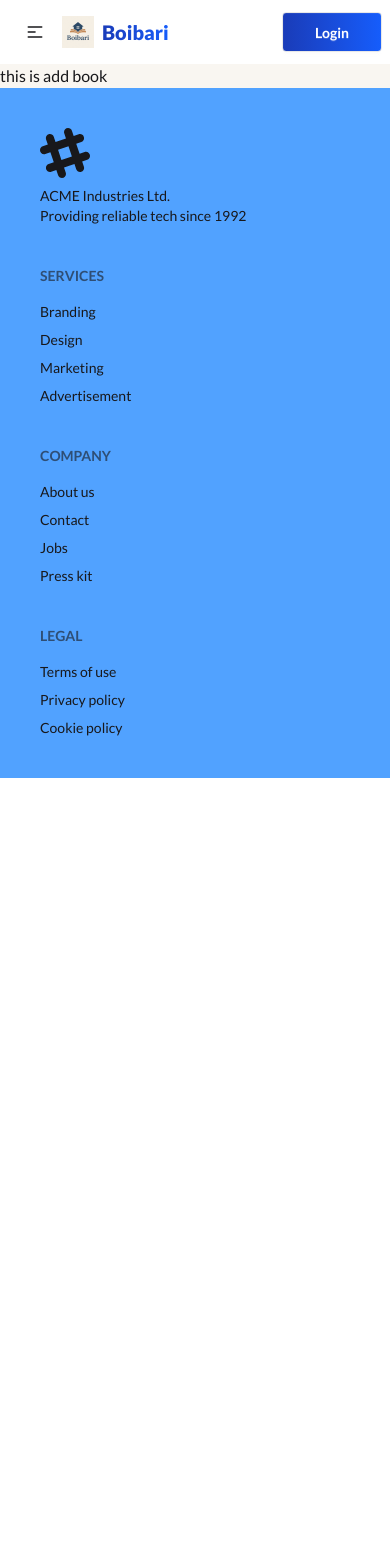
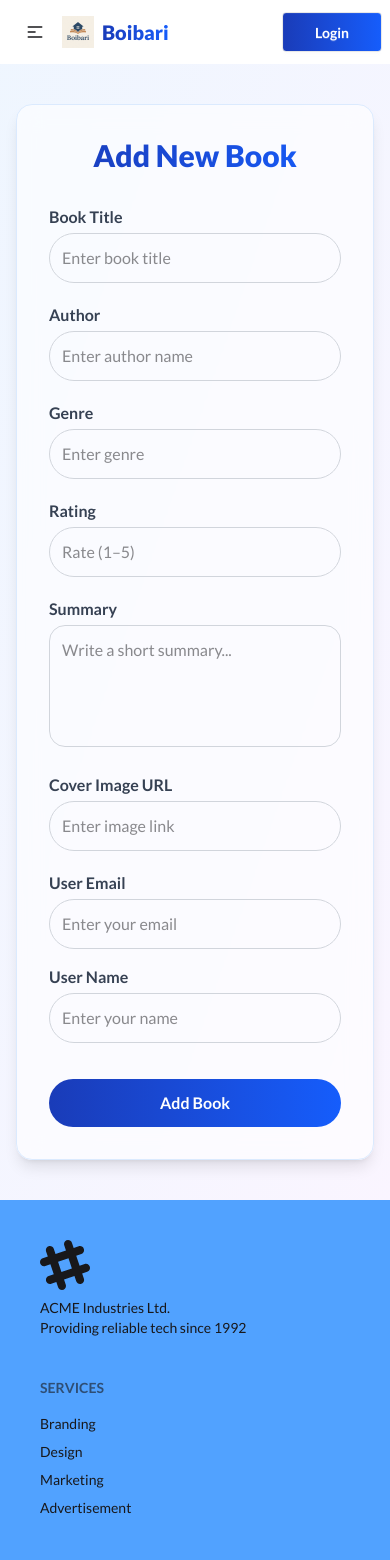
Before and after one commit to Alamin1052/boibari-client, a React (Vite) app: page /add-books in a window 390 px wide. Shown: the top 1560 px of the page. Before the commit the page ends 844 px from the top, so only its background shows below. Built offline with nearby package versions, Linux system fonts and the light colour scheme.

Commit message:
add book page ui done

```diff
--- a/src/Pages/AddBook.jsx
+++ b/src/Pages/AddBook.jsx
@@ -2,8 +2,105 @@ import React from 'react';
 
 const AddBook = () => {
     return (
-        <div>
-            <h1>this is add book</h1>
+        <div className="min-h-screen bg-gradient-to-br from-blue-50 to-purple-50 flex items-center justify-center py-10 px-4">
+            <div className="w-full max-w-3xl bg-white/60 backdrop-blur-md p-8 rounded-2xl shadow-lg border border-blue-100">
+
+                <h1 className="text-3xl md:text-4xl font-extrabold text-center mb-8 bg-gradient-to-r from-blue-800 to-blue-600 bg-clip-text text-transparent">
+                    Add New Book
+                </h1>
+
+
+                <form className="space-y-5">
+
+                    <div>
+                        <label className="block font-semibold mb-1 text-gray-700">Book Title</label>
+                        <input
+                            type="text"
+                            placeholder="Enter book title"
+                            className="w-full p-3 border border-gray-300 rounded-full focus:outline-none focus:ring-2 focus:ring-blue-400"
+                        />
+                    </div>
+
+
+                    <div>
+                        <label className="block font-semibold mb-1 text-gray-700">Author</label>
+                        <input
+                            type="text"
+                            placeholder="Enter author name"
+                            className="w-full p-3 border border-gray-300 rounded-full focus:outline-none focus:ring-2 focus:ring-blue-400"
+                        />
+                    </div>
+
+
+                    <div>
+                        <label className="block font-semibold mb-1 text-gray-700">Genre</label>
+                        <input
+                            type="text"
+                            placeholder="Enter genre"
+                            className="w-full p-3 border border-gray-300 rounded-full focus:outline-none focus:ring-2 focus:ring-blue-400"
+                        />
+                    </div>
+
+
+                    <div>
+                        <label className="block font-semibold mb-1 text-gray-700">Rating</label>
+                        <input
+                            type="number"
+                            min="1"
+                            max="5"
+                            placeholder="Rate (1–5)"
+                            className="w-full p-3 border border-gray-300 rounded-full focus:outline-none focus:ring-2 focus:ring-blue-400"
+                        />
+                    </div>
+
+                    <div>
+                        <label className="block font-semibold mb-1 text-gray-700">Summary</label>
+                        <textarea
+                            placeholder="Write a short summary..."
+                            rows="4"
+                            className="w-full p-3 border border-gray-300 rounded-2xl focus:outline-none focus:ring-2 focus:ring-blue-400 resize-none"
+                        ></textarea>
+                    </div>
+
+                    <div>
+                        <label className="block font-semibold mb-1 text-gray-700">Cover Image URL</label>
+                        <input
+                            type="text"
+                            placeholder="Enter image link"
+                            className="w-full p-3 border border-gray-300 rounded-full focus:outline-none focus:ring-2 focus:ring-blue-400"
+                        />
+                    </div>
+
+                    <div className="grid grid-cols-1 sm:grid-cols-2 gap-4">
+                        <div>
+                            <label className="block font-semibold mb-1 text-gray-700">User Email</label>
+                            <input
+                                type="email"
+                                placeholder="Enter your email"
+                                className="w-full p-3 border border-gray-300 rounded-full focus:outline-none focus:ring-2 focus:ring-blue-400"
+                            />
+                        </div>
+
+                        <div>
+                            <label className="block font-semibold mb-1 text-gray-700">User Name</label>
+                            <input
+                                type="text"
+                                placeholder="Enter your name"
+                                className="w-full p-3 border border-gray-300 rounded-full focus:outline-none focus:ring-2 focus:ring-blue-400"
+                            />
+                        </div>
+                    </div>
+
+                    <div className="text-center pt-4">
+                        <button
+                            type="submit"
+                            className="w-full sm:w-auto px-10 py-3 bg-gradient-to-r from-blue-800 to-blue-600 text-white font-semibold rounded-full hover:opacity-90 transition duration-300"
+                        >
+                            Add Book
+                        </button>
+                    </div>
+                </form>
+            </div>
         </div>
     );
 };
--- a/src/Pages/AllBooks.jsx
+++ b/src/Pages/AllBooks.jsx
@@ -2,8 +2,51 @@ import React from 'react';
 
 const AllBooks = () => {
     return (
-        <div>
-            <h1>this is Allbook</h1>
+        <div className="container mx-auto py-10 px-4">
+            {/* Page Title */}
+            <h1 className="text-3xl md:text-4xl font-bold text-center mb-6 bg-gradient-to-r from-blue-600 to-purple-500 bg-clip-text text-transparent">
+                All Books
+            </h1>
+
+            {/* Responsive Table Wrapper */}
+            <div className="overflow-x-auto shadow-md rounded-lg">
+                <table className="min-w-full border border-gray-200 bg-white">
+                    <thead className="bg-blue-200 text-gray-700">
+                        <tr>
+                            <th className="px-4 py-3 text-left">#</th>
+                            <th className="px-4 py-3 text-left">Title</th>
+                            <th className="px-4 py-3 text-left">Author</th>
+                            <th className="px-4 py-3 text-left">Genre</th>
+                            <th className="px-4 py-3 text-left">Rating</th>
+                            <th className="px-4 py-3 text-center">Actions</th>
+                        </tr>
+                    </thead>
+                    <tbody className="divide-y divide-gray-200">
+                        <tr className="hover:bg-blue-50">
+                            <td className="px-4 py-3">1</td>
+
+                            {/* Title + Image */}
+                            <td className="px-4 py-3 flex items-center gap-3">
+                                <img
+                                    src="https://via.placeholder.com/50"
+                                    alt="Book Cover"
+                                    className="w-12 h-16 object-cover rounded"
+                                />
+                                <span className="font-medium">The Great Gatsby</span>
+                            </td>
+
+                            <td className="px-4 py-3">F. Scott Fitzgerald</td>
+                            <td className="px-4 py-3">Classic</td>
+                            <td className="px-4 py-3">4.5</td>
+                            <td className="px-4 py-3 text-center">
+                                <button className="btn btn-sm bg-blue-500 text-white hover:bg-blue-600 px-3 py-1 rounded-full">
+                                    View Details
+                                </button>
+                            </td>
+                        </tr>
+                    </tbody>
+                </table>
+            </div>
         </div>
     );
 };
```
